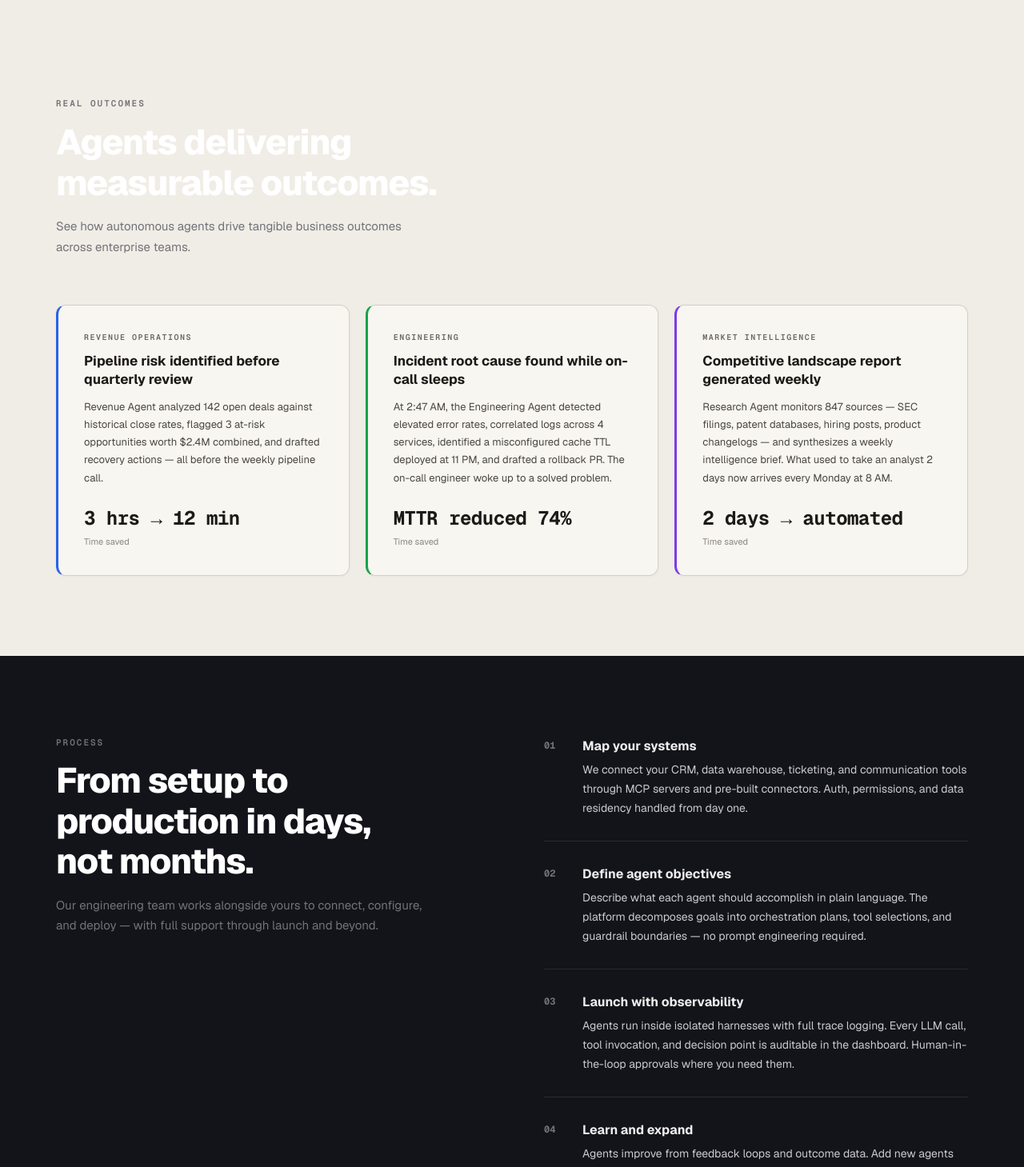
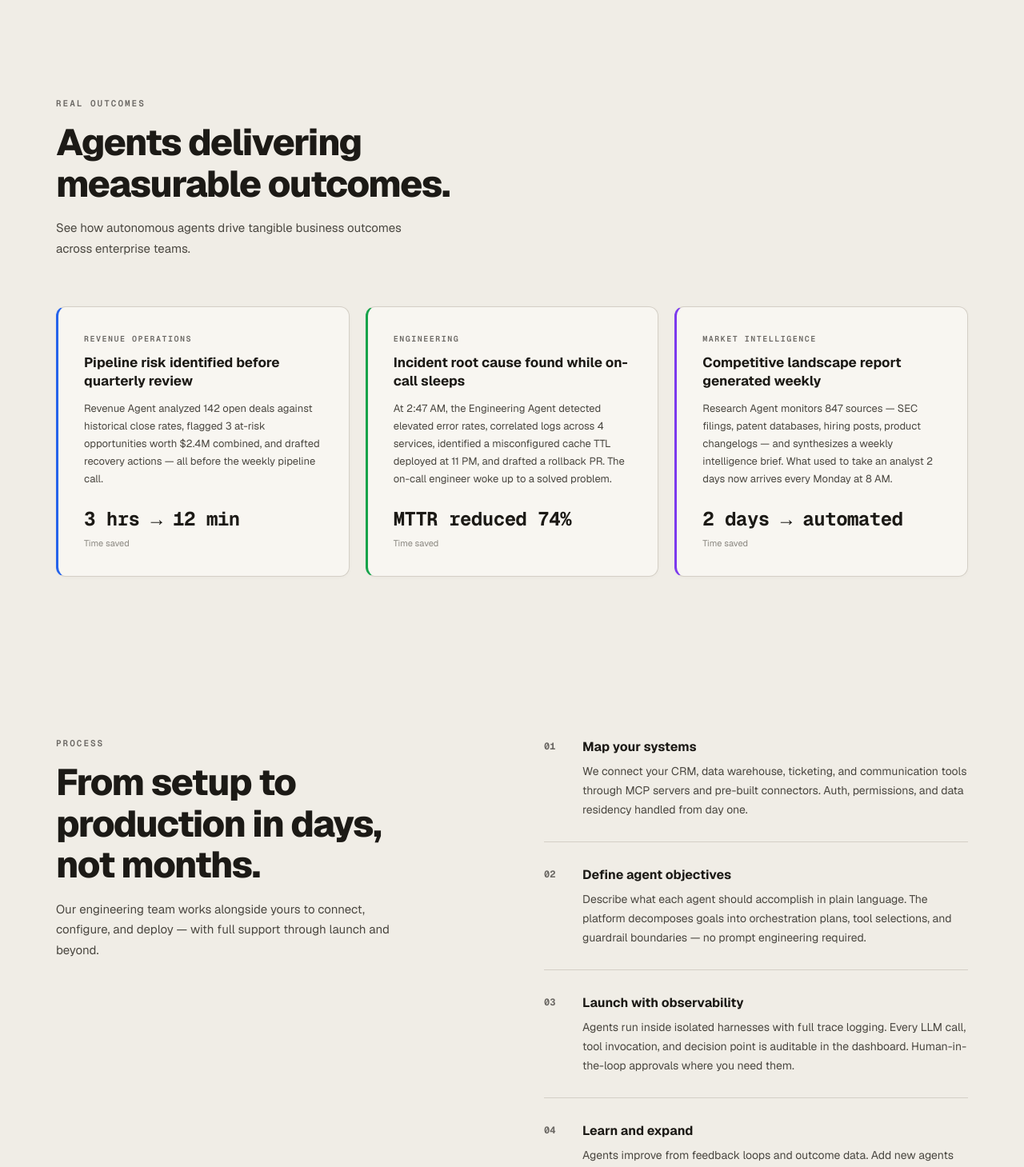
Before and after one commit to iabhishek3/thoightworksAgents, a Next.js app: page / in a window 1280 px wide. Shown: the part 5180-6639 px from the top of the page at 80% size. Built offline with nearby package versions, Linux system fonts and the light colour scheme.

Commit message:
feat: update HowItWorks, UseCases components and styles

```diff
--- a/app/components/HowItWorks.tsx
+++ b/app/components/HowItWorks.tsx
@@ -11,15 +11,15 @@ export default function HowItWorks() {
       <div className="section-inner">
         <div className="how-layout">
           <div className="how-left">
-            <p className="eyebrow-light">Process</p>
-            <h2 className="heading-lg-light">
+            <p className="eyebrow">Process</p>
+            <h2 className="heading-lg">
               From setup to
               <br />
               production in days,
               <br />
               not months.
             </h2>
-            <p className="arch-desc" style={{ margin: 0 }}>
+            <p className="section-desc" style={{ margin: 0 }}>
               Our engineering team works alongside yours to connect, configure,
               and deploy — with full support through launch and beyond.
             </p>
--- a/app/components/UseCases.tsx
+++ b/app/components/UseCases.tsx
@@ -27,13 +27,13 @@ export default function UseCases() {
     <section className="usecase-section" id="use-cases">
       <div className="section-inner">
         <div className="section-top">
-          <p className="eyebrow-light">Real Outcomes</p>
-          <h2 className="heading-lg-light">
+          <p className="eyebrow">Real Outcomes</p>
+          <h2 className="heading-lg">
             Agents delivering
             <br />
             measurable outcomes.
           </h2>
-          <p className="arch-desc" style={{ margin: '0 0 60px' }}>
+          <p className="section-desc" style={{ margin: '0 0 60px' }}>
             See how autonomous agents drive tangible business outcomes across enterprise teams.
           </p>
         </div>
--- a/app/globals.css
+++ b/app/globals.css
@@ -105,18 +105,18 @@ body {
 }
 .nav-hamburger span {
   display: block; width: 18px; height: 1.5px;
-  background: white; border-radius: 1px;
+  background: var(--text); border-radius: 1px;
   transition: all 0.25s;
 }
 .nav-drawer {
   display: none;
   position: fixed; inset: 56px 0 0;
-  background: rgba(19,19,26,0.97);
+  background: rgba(248,246,241,0.97);
   backdrop-filter: blur(20px);
   padding: 24px 32px;
   flex-direction: column; gap: 4px;
   z-index: 99;
-  border-top: 1px solid var(--ink-border);
+  border-top: 1px solid var(--border-subtle);
 }
 .nav-drawer > label,
 .nav-drawer > label a {
@@ -124,14 +124,14 @@ body {
 }
 .nav-drawer > label {
   padding: 14px 0;
-  border-bottom: 1px solid var(--ink-border);
+  border-bottom: 1px solid var(--border-subtle);
 }
 .nav-drawer > label a {
   font-size: 15px; font-weight: 500;
-  color: var(--ink-text); text-decoration: none;
+  color: var(--text-2); text-decoration: none;
   transition: color 0.15s;
 }
-.nav-drawer > label:hover a { color: white; }
+.nav-drawer > label:hover a { color: var(--text); }
 .nav-drawer .btn-nav {
   display: inline-flex; margin-top: 16px;
   text-align: center; justify-content: center;
@@ -796,10 +796,10 @@ body {
 .agent-desc { font-size: 13px; color: var(--text-2); line-height: 1.65; }
 
 /* ================================================================
-   HOW IT WORKS — dark
+   HOW IT WORKS
    ================================================================ */
 .how-section {
-  background: var(--ink);
+  background: var(--bg-warm);
   padding: 100px 32px;
 }
 .how-layout {
@@ -809,16 +809,16 @@ body {
 .how-right { display: flex; flex-direction: column; }
 .how-step {
   display: flex; gap: 20px; padding: 28px 0;
-  border-bottom: 1px solid var(--ink-border);
+  border-bottom: 1px solid var(--border);
 }
 .how-step:first-child { padding-top: 0; }
 .how-step:last-child { border-bottom: none; }
 .how-num {
   font-family: var(--mono); font-size: 12px; font-weight: 700;
-  color: var(--ink-text-2); padding-top: 3px; flex-shrink: 0; width: 28px;
+  color: var(--label); padding-top: 3px; flex-shrink: 0; width: 28px;
 }
-.how-title { font-size: 16px; font-weight: 700; color: #eee; margin-bottom: 6px; }
-.how-desc { font-size: 14px; color: var(--ink-text); line-height: 1.7; }
+.how-title { font-size: 16px; font-weight: 700; color: var(--text); margin-bottom: 6px; }
+.how-desc { font-size: 14px; color: var(--text-2); line-height: 1.7; }
 
 /* ================================================================
    CTA — accent section
@@ -1022,8 +1022,8 @@ body {
    FOOTER
    ================================================================ */
 .footer {
-  border-top: 1px solid var(--ink-border);
-  padding: 32px 32px; background: var(--ink);
+  border-top: 1px solid var(--border);
+  padding: 32px 32px; background: var(--bg);
 }
 .footer-inner {
   max-width: 1140px; margin: 0 auto;
@@ -1031,14 +1031,14 @@ body {
   justify-content: space-between;
   flex-wrap: wrap; gap: 14px;
 }
-.footer .nav-logo { font-size: 13px; color: white; }
-.footer-copy { color: var(--ink-text-2); font-size: 11px; }
+.footer .nav-logo { font-size: 13px; color: var(--text); }
+.footer-copy { color: var(--text-3); font-size: 11px; }
 .footer-links { display: flex; gap: 20px; }
 .footer-links a {
-  color: var(--ink-text-2); font-size: 11px;
+  color: var(--text-3); font-size: 11px;
   text-decoration: none; transition: color 0.15s;
 }
-.footer-links a:hover { color: var(--ink-text); }
+.footer-links a:hover { color: var(--text); }
 
 /* ================================================================
    ANIMATIONS
```
Also changed, not shown: 1 other file (tests, documents, lock files or other folders).
